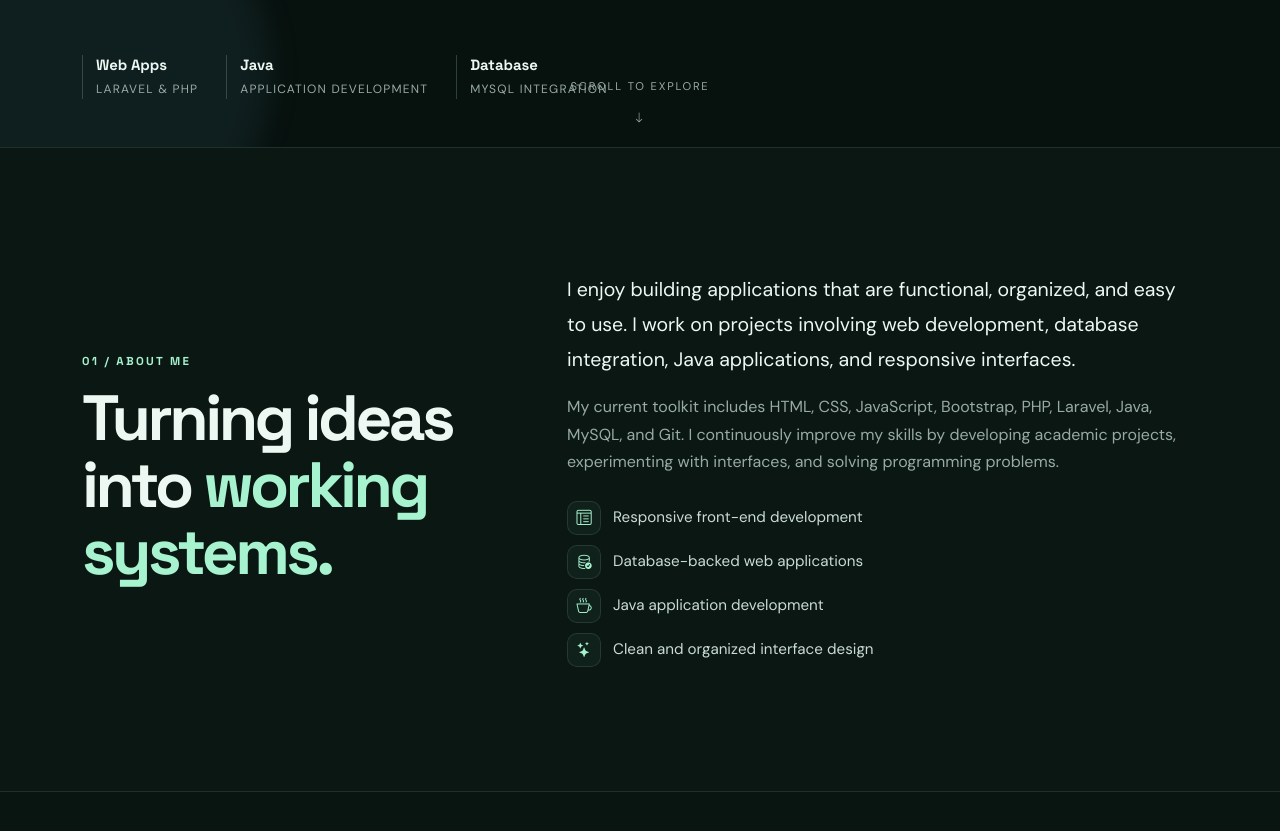
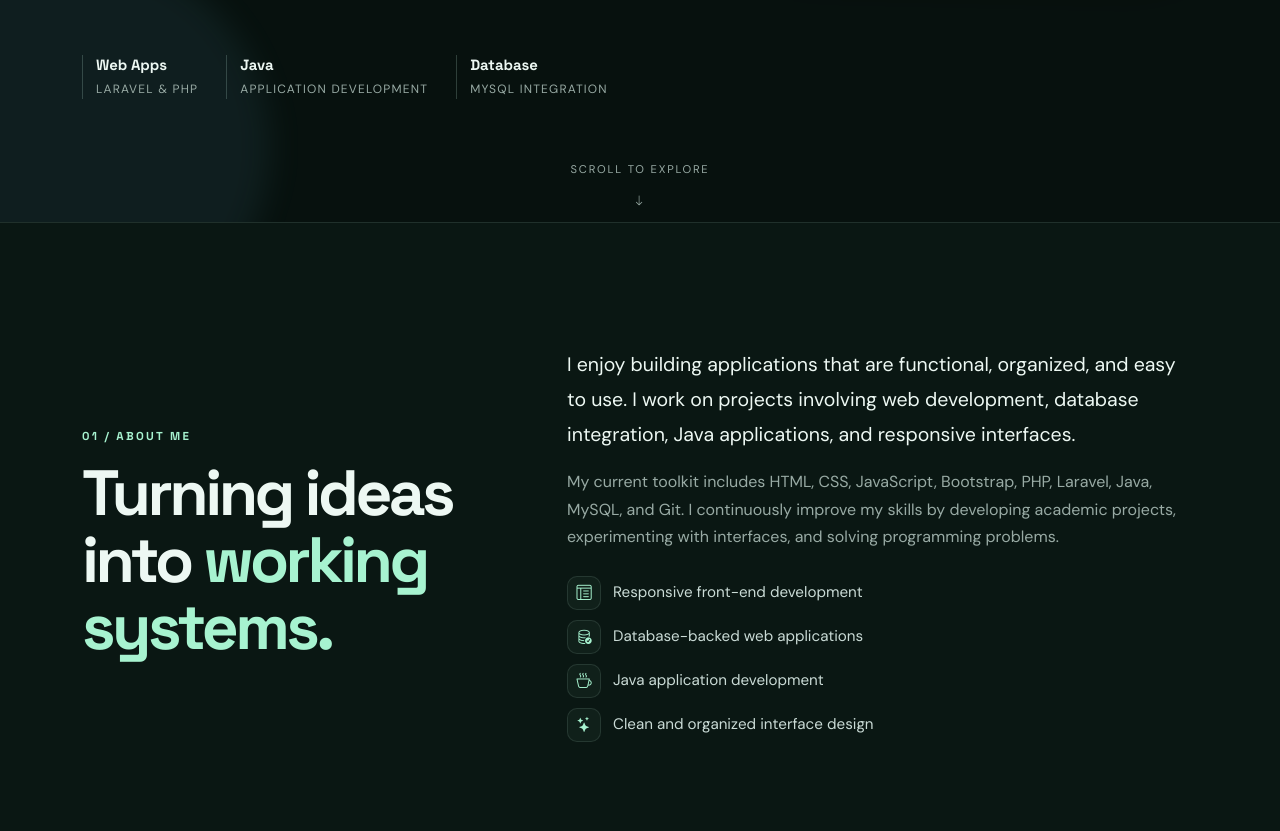
Before and after one commit to Vinclarse/Portfolio, a plain HTML site: page index.html in a window 1280 px wide. Shown: the part 885-1716 px from the top of the page. Drawn offline with nearby package versions, Linux system fonts and the light colour scheme.

Commit message:
Update styles.css

```diff
--- a/css/styles.css
+++ b/css/styles.css
@@ -251,6 +251,7 @@ a:hover {
   flex-wrap: wrap;
   gap: 28px;
   margin-top: 58px;
+  margin-bottom: 75px;
 }
 
 .hero-meta div {
@@ -388,22 +389,30 @@ a:hover {
   }
 }
 
+/* FIXED SCROLL INDICATOR */
+
 .scroll-cue {
   position: absolute;
-  bottom: 26px;
+  bottom: 18px;
   left: 50%;
+
   display: flex;
   flex-direction: column;
   align-items: center;
   gap: 6px;
+
+  width: max-content;
   color: var(--muted);
   font-size: 0.7rem;
   letter-spacing: 0.16em;
+  text-align: center;
   text-transform: uppercase;
+
   transform: translateX(-50%);
 }
 
 .scroll-cue i {
+  display: block;
   animation: bounce 1.8s ease-in-out infinite;
 }
 
@@ -919,6 +928,7 @@ body.loaded .reveal-item:nth-child(5) {
   .hero-meta {
     gap: 17px;
     margin-top: 42px;
+    margin-bottom: 18px;
   }
 
   .hero-meta div {
```
